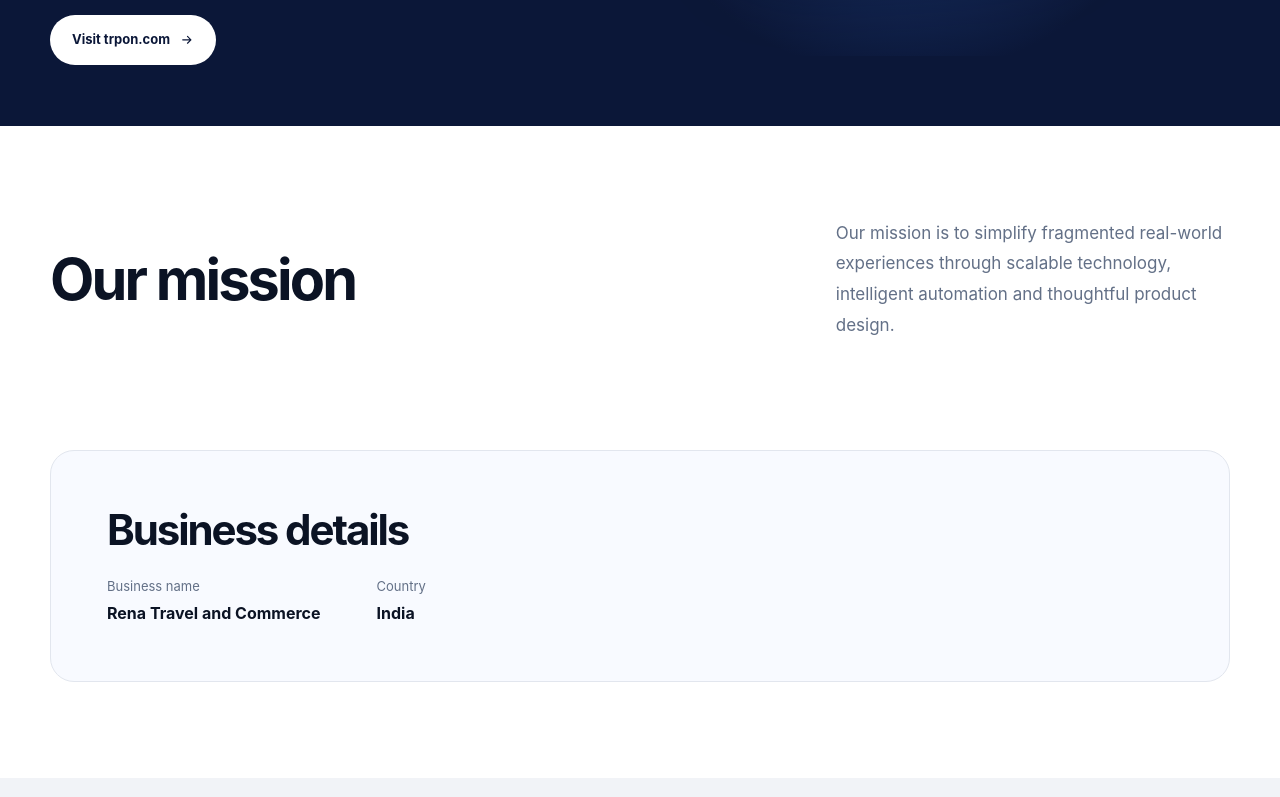
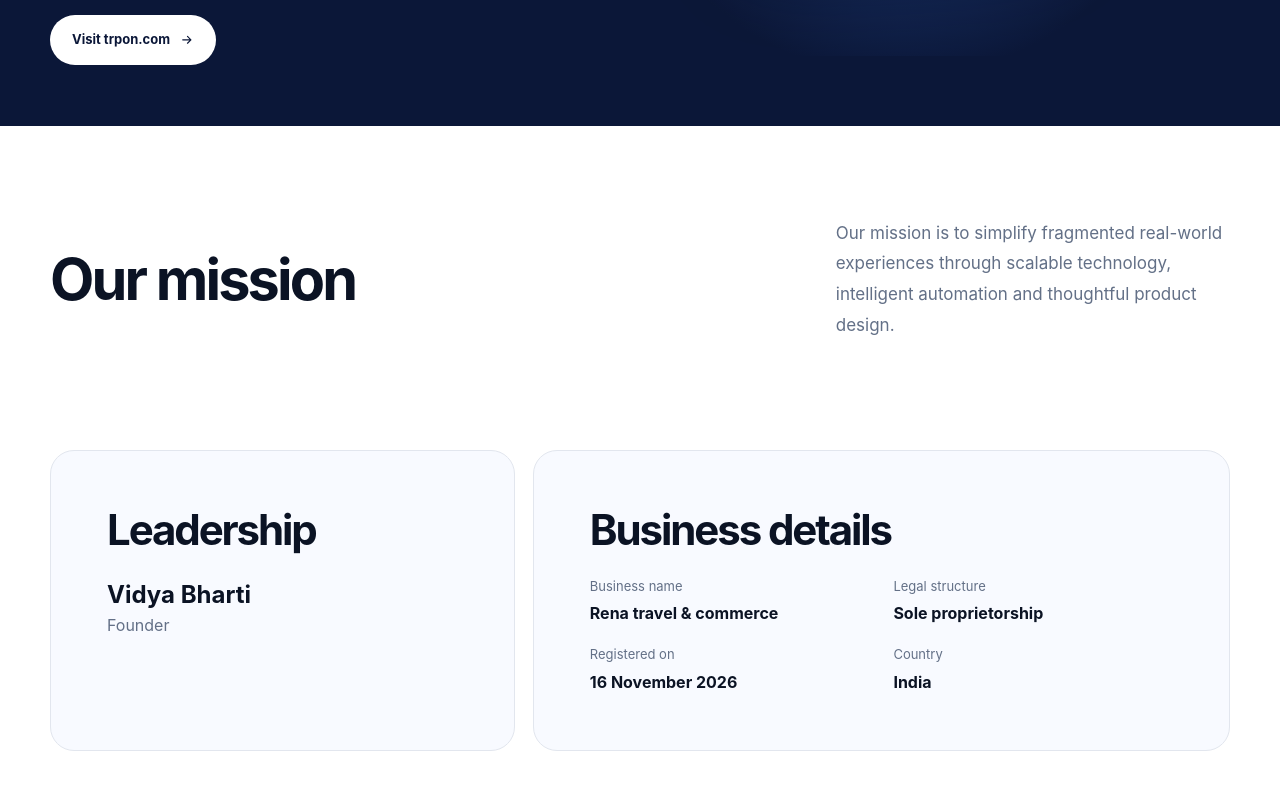
Before and after one commit to ashish19912009/rena-travel-commerce-site, a plain HTML site: page index.html in a window 1280 px wide. Shown: the part 2000-2797 px from the top of the page. Drawn offline with Linux system fonts and the light colour scheme.

Commit message:
Add founder and correct public business name

```diff
--- a/index.html
+++ b/index.html
@@ -3,9 +3,9 @@
 <head>
   <meta charset="utf-8">
   <meta name="viewport" content="width=device-width, initial-scale=1">
-  <title>Rena Travel and Commerce | Travel and commerce technology</title>
-  <meta name="description" content="Rena Travel and Commerce is an Indian product-led technology enterprise. Its flagship travel and commerce platform, trpon, is currently in pilot.">
-  <meta property="og:title" content="Rena Travel and Commerce">
+  <title>Rena travel &amp; commerce | Travel and commerce technology</title>
+  <meta name="description" content="Rena travel &amp; commerce is an Indian product-led technology enterprise. Its flagship travel and commerce platform, trpon, is currently in pilot.">
+  <meta property="og:title" content="Rena travel &amp; commerce">
   <meta property="og:description" content="An Indian product-led technology enterprise building trpon, a travel and commerce platform currently in pilot.">
   <meta property="og:type" content="website">
   <meta property="og:url" content="https://renatravelcommerce.com/">
@@ -15,7 +15,7 @@
 </head>
 <body id="top">
   <nav class="nav shell" aria-label="Main navigation">
-    <a class="brand" href="#top"><span class="brand-mark" aria-hidden="true">R</span>Rena Travel and Commerce</a>
+    <a class="brand" href="#top"><span class="brand-mark" aria-hidden="true">R</span>Rena travel &amp; commerce</a>
     <div class="nav-links">
       <a href="#expertise">What we build</a>
       <a href="#trpon">trpon</a>
@@ -30,7 +30,7 @@
     <section class="hero shell">
       <div class="hero-copy">
         <h1>Technology for <em>better journeys.</em></h1>
-        <p>Rena Travel and Commerce is an Indian product-led technology enterprise building digital platforms across travel, commerce and connected services.</p>
+        <p>Rena travel &amp; commerce is an Indian product-led technology enterprise building digital platforms across travel, commerce and connected services.</p>
         <div class="actions">
           <a class="button primary" href="#trpon">
             Explore our products <svg viewBox="0 0 20 20" aria-hidden="true"><path d="M4 10h11M11 5l5 5-5 5"/></svg>
@@ -104,12 +104,27 @@
       </div>
     </section>
 
-    <section class="company shell" id="company" aria-labelledby="company-title">
+    <div class="company-grid shell">
+      <section class="company" id="leadership" aria-labelledby="leadership-title">
+        <h2 id="leadership-title">Leadership</h2>
+        <h3 class="founder-name">Vidya Bharti</h3>
+        <p class="founder-role">Founder</p>
+      </section>
+
+      <section class="company" id="company" aria-labelledby="company-title">
         <h2 id="company-title">Business details</h2>
         <dl class="company-details">
           <div>
             <dt>Business name</dt>
-          <dd>Rena Travel and Commerce</dd>
+            <dd>Rena travel &amp; commerce</dd>
+          </div>
+          <div>
+            <dt>Legal structure</dt>
+            <dd>Sole proprietorship</dd>
+          </div>
+          <div>
+            <dt>Registered on</dt>
+            <dd><time datetime="2026-11-16">16 November 2026</time></dd>
           </div>
           <div>
             <dt>Country</dt>
@@ -117,12 +132,13 @@
           </div>
         </dl>
       </section>
+    </div>
   </main>
 
   <footer>
     <div class="shell footer-grid">
       <div>
-        <a class="brand" href="#top"><span class="brand-mark" aria-hidden="true">R</span>Rena Travel and Commerce</a>
+        <a class="brand" href="#top"><span class="brand-mark" aria-hidden="true">R</span>Rena travel &amp; commerce</a>
         <p>Travel and commerce technology from India.</p>
       </div>
       <div>
@@ -130,6 +146,7 @@
         <a href="#expertise">What we build</a>
         <a href="#trpon">trpon</a>
         <a href="#about">About us</a>
+        <a href="#leadership">Leadership</a>
         <a href="#company">Business details</a>
       </div>
       <div>
@@ -139,7 +156,7 @@
         <span>India</span>
       </div>
     </div>
-    <div class="shell footer-bottom"><span>© 2026 Rena Travel and Commerce</span></div>
+    <div class="shell footer-bottom"><span>© 2026 Rena travel &amp; commerce</span></div>
   </footer>
 </body>
 </html>
--- a/styles.css
+++ b/styles.css
@@ -498,8 +498,14 @@ svg {
   align-items: center;
 }
 
+.company-grid {
+  display: grid;
+  grid-template-columns: 1fr 1.5fr;
+  gap: 18px;
+  margin-bottom: 96px;
+}
+
 .company {
-  margin-bottom: 96px;
   padding: clamp(26px, 5vw, 56px);
   border: 1px solid #e2e6ee;
   border-radius: 24px;
@@ -510,10 +516,20 @@ svg {
   font-size: clamp(28px, 4vw, 42px);
 }
 
+.founder-name {
+  margin-top: 24px;
+  font-size: 24px;
+  font-weight: 650;
+}
+
+.founder-role {
+  color: var(--muted);
+}
+
 .company-details {
-  display: flex;
-  flex-wrap: wrap;
-  gap: 24px 56px;
+  display: grid;
+  grid-template-columns: repeat(2, minmax(0, 1fr));
+  gap: 20px 24px;
   margin: 24px 0 0;
 }
 
@@ -605,7 +621,8 @@ footer {
     grid-template-columns: 1fr;
     gap: 35px;
   }
-  .company {
+  .company-grid {
+    grid-template-columns: 1fr;
     margin-bottom: 68px;
   }
   .capabilities {
@@ -628,6 +645,9 @@ footer {
 }
 
 @media(max-width:480px) {
+  .company-details {
+    grid-template-columns: 1fr;
+  }
   .hero h1 {
     font-size: 43px;
   }
```
Lines whose indentation alone changed are shown as unchanged.
